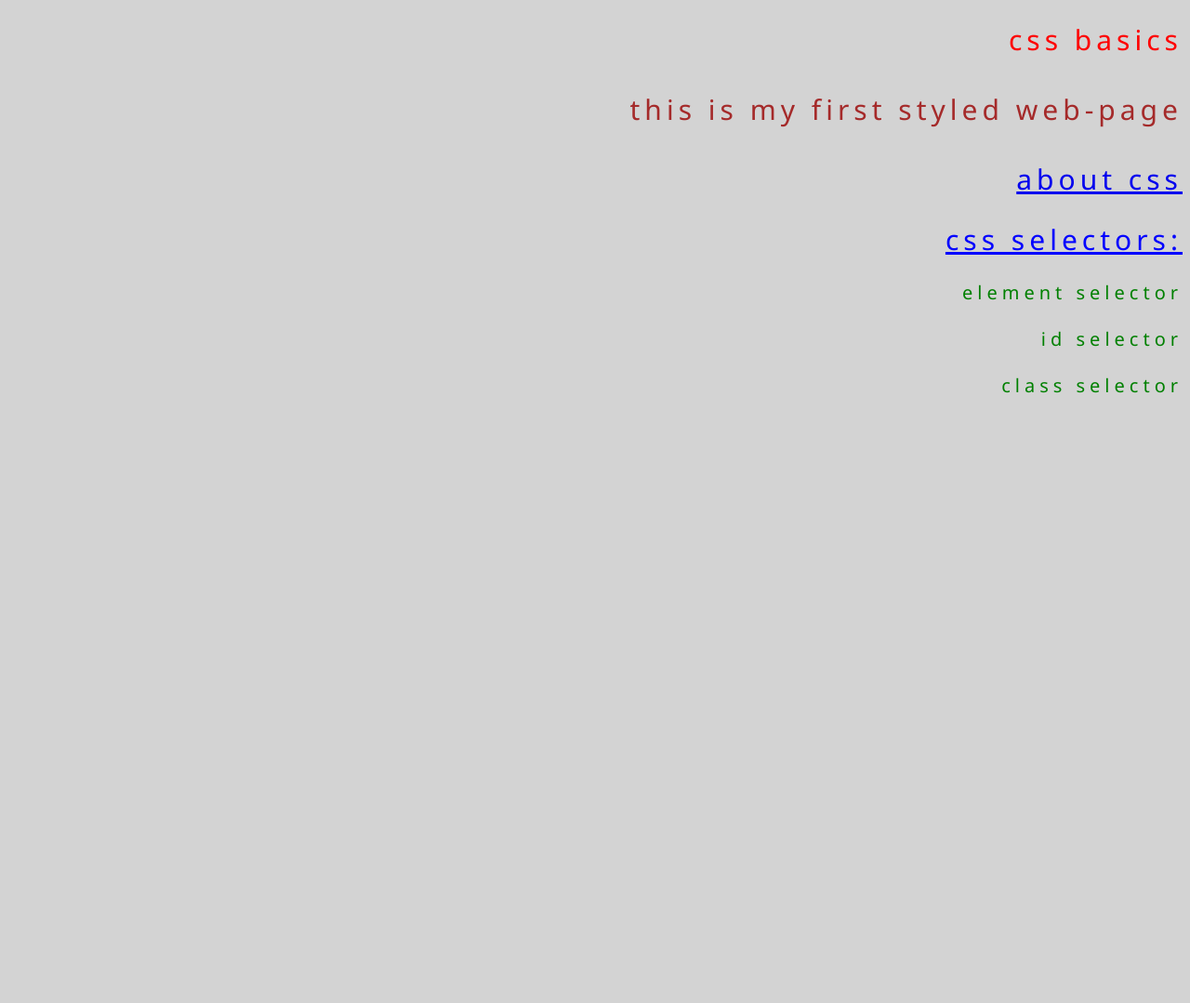
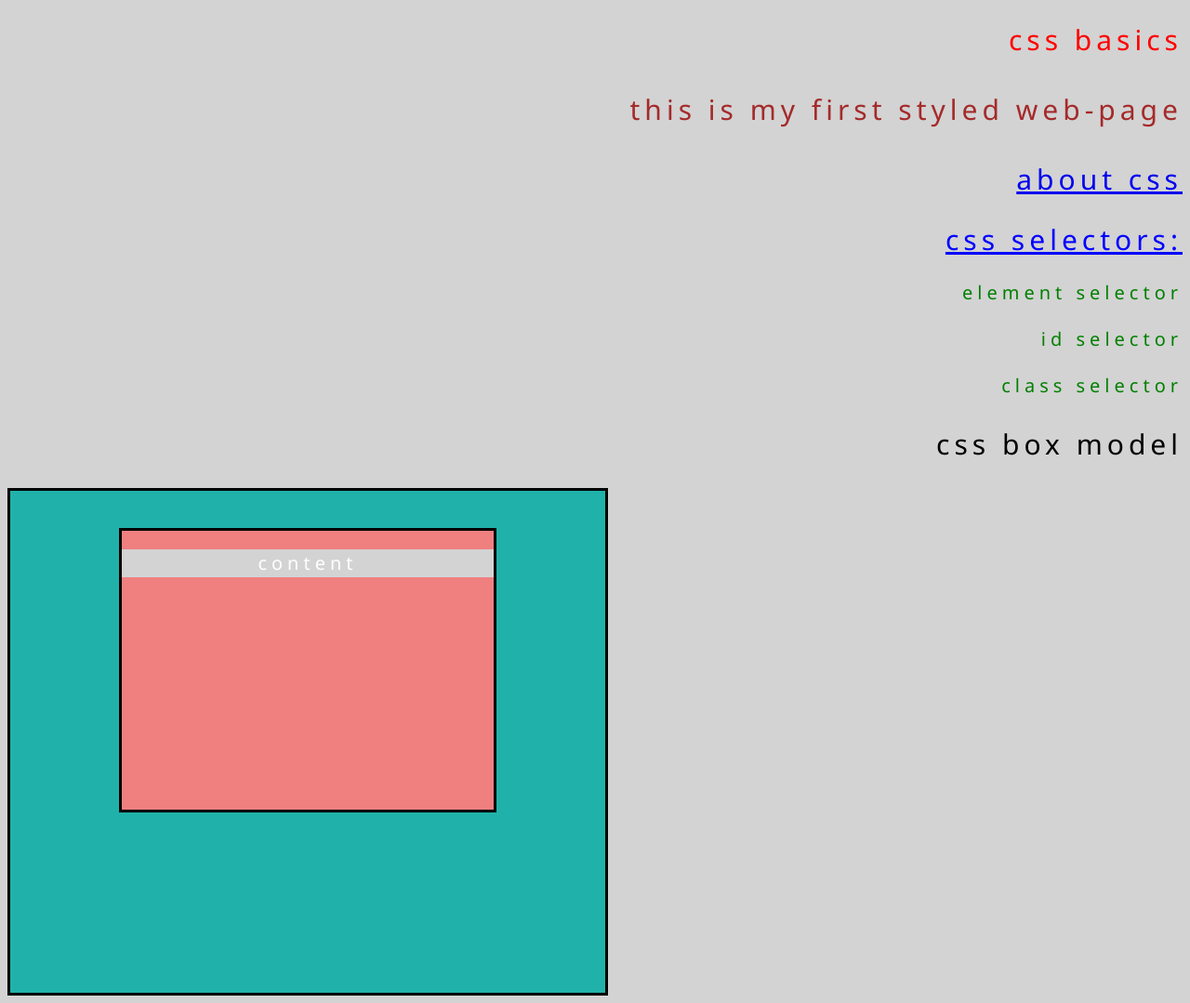
Before and after one commit to lugaye/june-2025-week-3-session-1, a plain HTML site: page index.html in a window 1280 px wide. Shown: the whole page at 93% size. Before the commit the page ends 800 px from the top, so only its background shows below. Drawn offline with Linux system fonts and the light colour scheme; files that its build step writes are made by us from their sources.

Commit message:
Update index.html

```diff
--- a/index.html
+++ b/index.html
@@ -13,5 +13,11 @@
         <p class="p-css">Element Selector</p>
         <p class="p-css">ID Selector</p>
         <p class="p-css">Class Selector</p>
+        <h2>CSS BOX Model</h2>
+        <div class="box-model">
+            <div class="box">
+                <p>Content</p>
+            </div>
+        </div>
     </body>
 </html>
```
